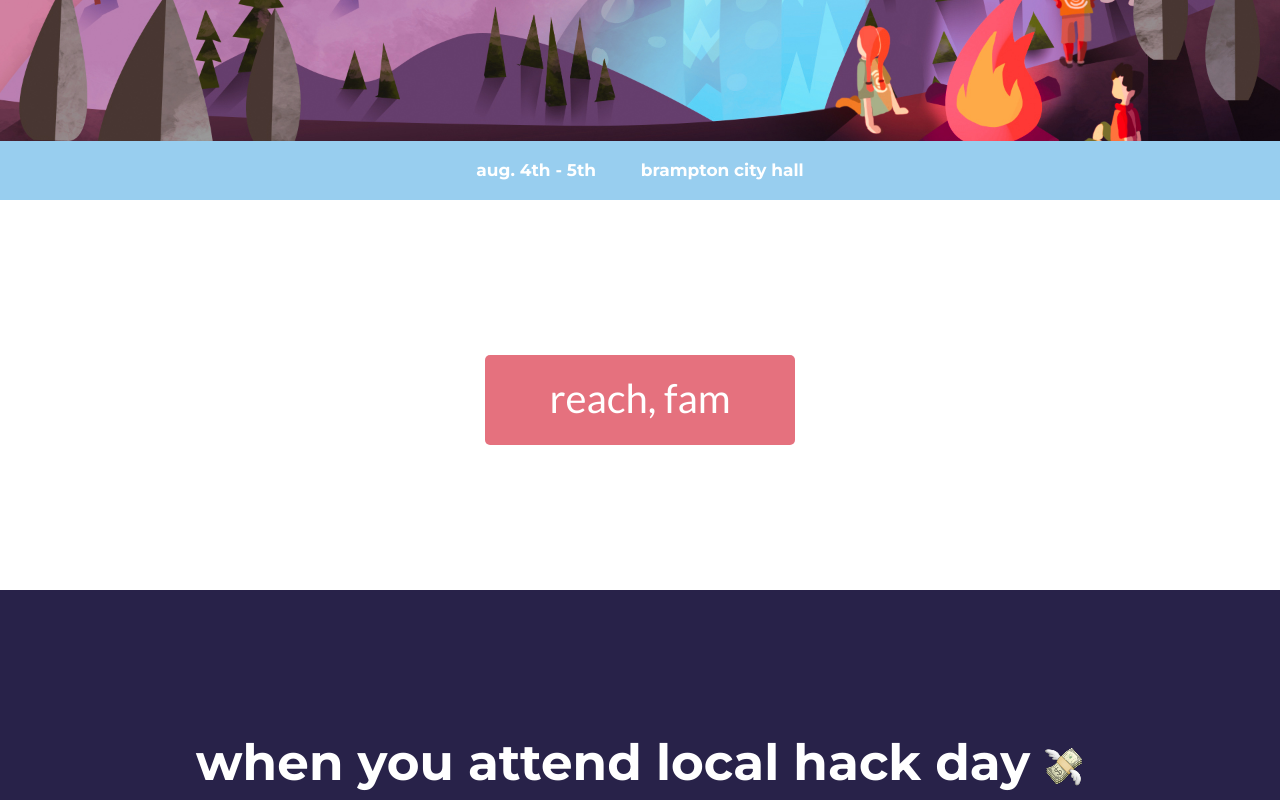
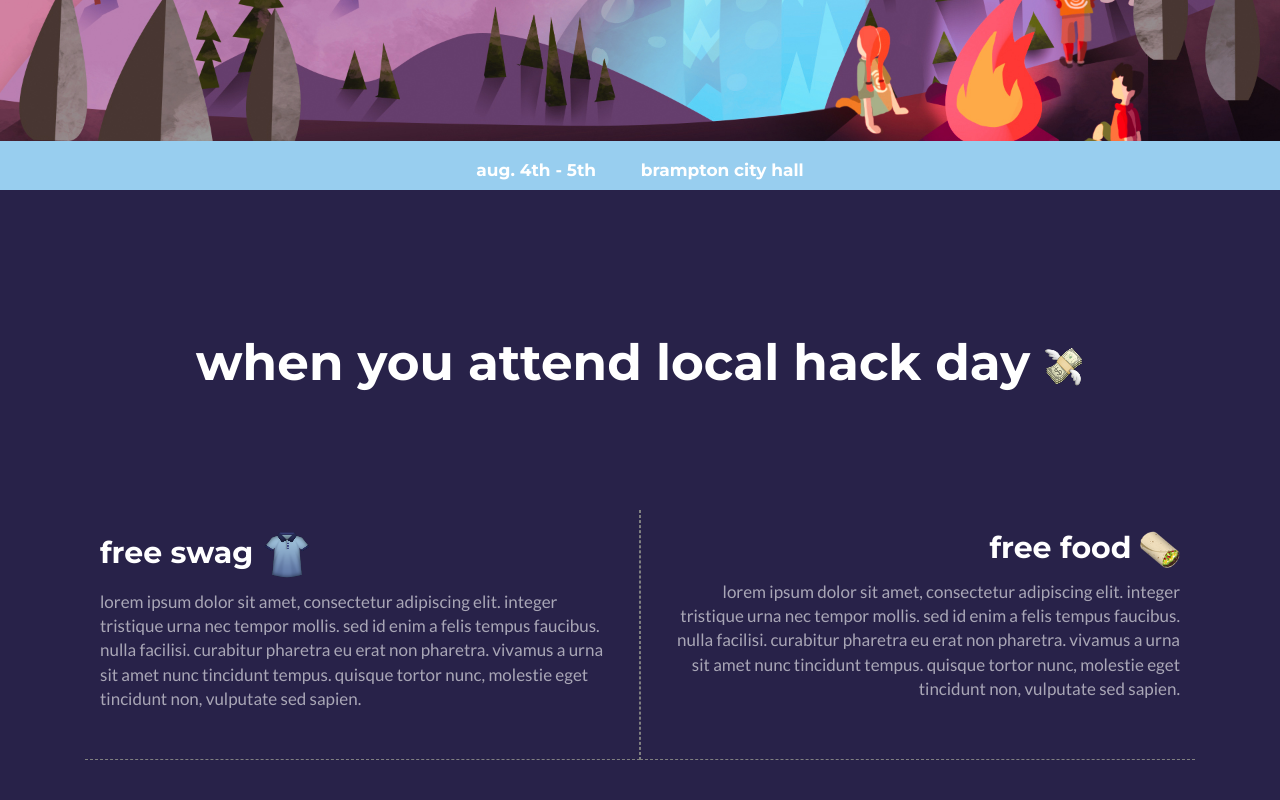
Before and after one commit to notbrian/bonfire17, a plain HTML site: page index.html in a window 1280 px wide. Shown: the part 499-1299 px from the top of the page. Drawn offline with nearby package versions, Linux system fonts and the light colour scheme; grey boxes are pictures that could not be loaded; a script that the page names is missing; a web font is replaced by a local one.

Commit message:
Remove extra video

```diff
--- a/index.html
+++ b/index.html
@@ -33,17 +33,6 @@
                 </span>
             </h4>
         </div>
-
-        <div id="buynow">
-          <div class="tech-slideshow">
-            <a href="http://google.com" target="_blank" id="buy">reach, fam</a>
-            <div class="mover-1"></div>
-          </div>
-        </div>
-
-       </div>
-     </div>
-  </div>
   <!-- What you get Section -->
   <div class="wyg">
     <div class="container">
```
